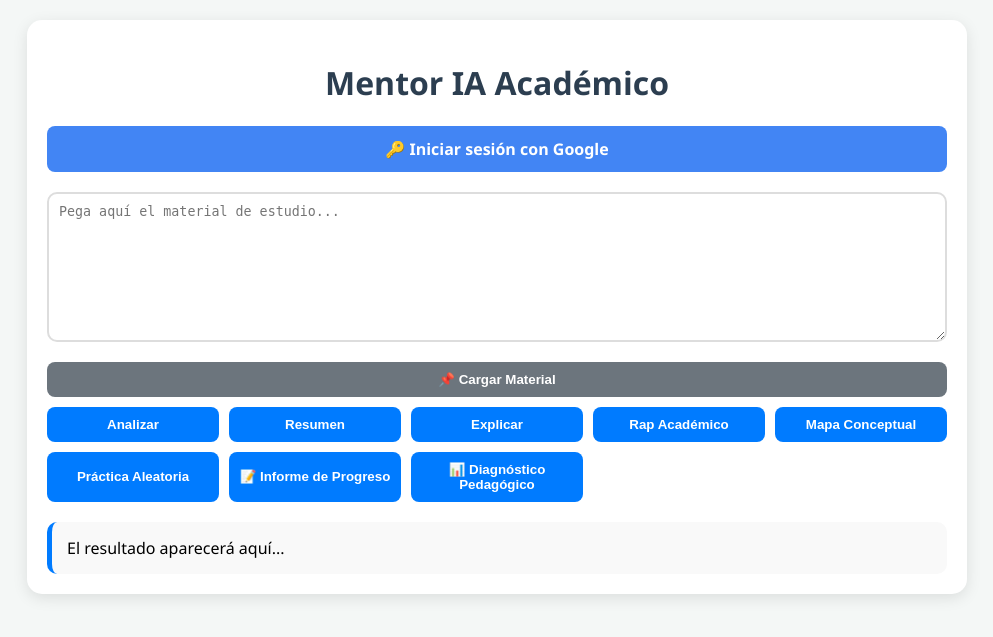
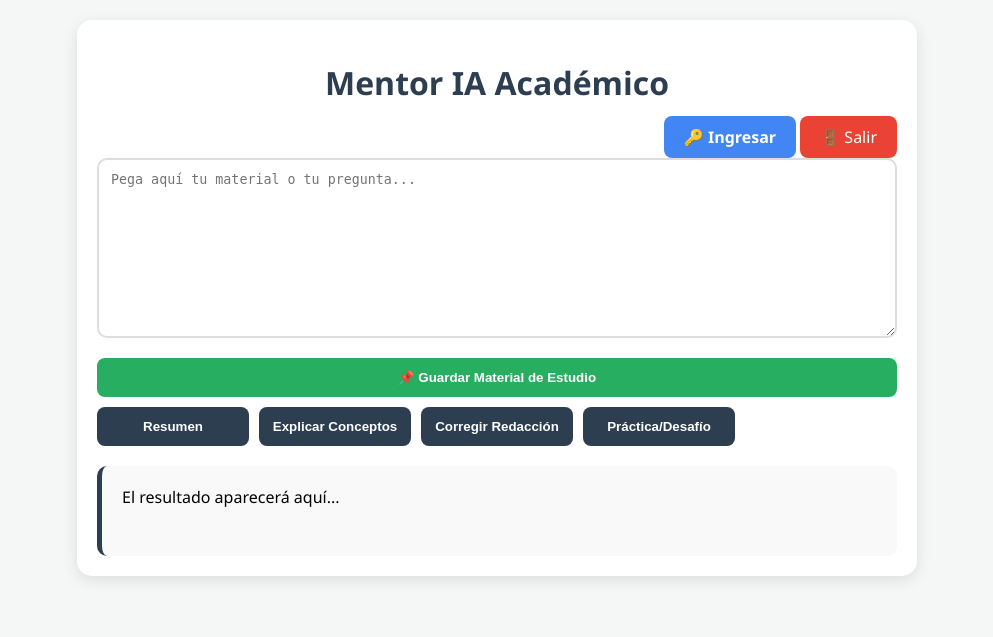
Before and after one commit to iaentrenador/mentor-academico, a Flask app: template templates/index.html in a window 1280 px wide. Shown: the top 637 px of the page, without its empty margins (143-1136 px from the left). Run offline with Flask 3, Linux system fonts and the light colour scheme; the template is opened without the code that fills it, so the values that code supplies are empty.

Commit message:
Update index.html

```diff
--- a/templates/index.html
+++ b/templates/index.html
@@ -3,107 +3,62 @@
 <head>
     <meta charset="UTF-8">
     <meta name="viewport" content="width=device-width, initial-scale=1.0">
-    <title>Mentor IA - Beta 5.3</title>
+    <title>Mentor IA - Beta 2.1</title>
     <style>
         body { font-family: 'Segoe UI', sans-serif; margin: 0; background-color: #f4f7f6; padding: 20px; }
-        .container { max-width: 900px; margin: auto; background: #fff; padding: 20px; border-radius: 15px; box-shadow: 0 4px 15px rgba(0,0,0,0.1); }
+        .container { max-width: 800px; margin: auto; background: #fff; padding: 20px; border-radius: 15px; box-shadow: 0 4px 15px rgba(0,0,0,0.1); }
         h1 { text-align: center; color: #2c3e50; }
-        .btn-login { display: block; text-align: center; margin-bottom: 20px; padding: 12px; background: #4285f4; color: white; text-decoration: none; border-radius: 8px; font-weight: bold; }
-        textarea { width: 100%; height: 150px; padding: 10px; border: 2px solid #ddd; border-radius: 10px; box-sizing: border-box; }
-        .controls { display: grid; grid-template-columns: repeat(auto-fit, minmax(150px, 1fr)); gap: 10px; margin-top: 15px; }
-        button { padding: 10px; border: none; border-radius: 8px; cursor: pointer; background: #007bff; color: white; font-weight: 600; }
-        .btn-load { background: #6c757d; grid-column: 1 / -1; }
-        #resultado { margin-top: 20px; padding: 15px; background: #f9f9f9; border-radius: 10px; border-left: 5px solid #007bff; white-space: pre-wrap; }
-        .acordeon { cursor: pointer; padding: 10px; background: #e9ecef; margin-bottom: 5px; border-radius: 8px; font-weight: bold; }
-        .panel { padding: 10px; display: none; background: #f1f3f5; border-radius: 8px; margin-bottom: 10px; white-space: pre-wrap; }
+        .nav-links { text-align: right; margin-bottom: 10px; }
+        .btn-login { padding: 10px 20px; background: #4285f4; color: white; text-decoration: none; border-radius: 8px; font-weight: bold; }
+        .btn-logout { padding: 10px 20px; background: #ea4335; color: white; text-decoration: none; border-radius: 8px; }
+        textarea { width: 100%; height: 180px; padding: 12px; border: 2px solid #ddd; border-radius: 10px; box-sizing: border-box; resize: vertical; }
+        .controls { display: grid; grid-template-columns: repeat(auto-fit, minmax(140px, 1fr)); gap: 10px; margin-top: 15px; }
+        button { padding: 12px; border: none; border-radius: 8px; cursor: pointer; background: #2c3e50; color: white; font-weight: 600; transition: background 0.3s; }
+        button:hover { background: #34495e; }
+        .btn-load { background: #27ae60; grid-column: 1 / -1; }
+        #resultado { margin-top: 20px; padding: 20px; background: #f9f9f9; border-radius: 10px; border-left: 5px solid #2c3e50; min-height: 50px; white-space: pre-wrap; }
     </style>
 </head>
 <body>
     <div class="container">
         <h1>Mentor IA Académico</h1>
-        <a href="/login" class="btn-login">🔑 Iniciar sesión con Google</a>
+        <div class="nav-links">
+            <a href="/login" class="btn-login">🔑 Ingresar</a>
+            <a href="/logout" class="btn-logout">🚪 Salir</a>
+        </div>
 
-        <textarea id="texto" placeholder="Pega aquí el material de estudio..."></textarea>
+        <textarea id="texto" placeholder="Pega aquí tu material o tu pregunta..."></textarea>
 
         <div class="controls">
-            <button class="btn-load" onclick="enviar('cargar_material')">📌 Cargar Material</button>
-            <button onclick="enviar('analizar')">Analizar</button>
+            <button class="btn-load" onclick="enviar('cargar_material')">📌 Guardar Material de Estudio</button>
             <button onclick="enviar('resumen')">Resumen</button>
-            <button onclick="enviar('explicar')">Explicar</button>
-            <button onclick="enviar('rap')">Rap Académico</button>
-            <button onclick="enviar('mapa_conceptual')">Mapa Conceptual</button>
-            <button onclick="enviar('aleatorio')">Práctica Aleatoria</button>
-            <button onclick="enviar('informe_progreso')">📝 Informe de Progreso</button>
-            <button onclick="enviar('diagnostico')">📊 Diagnóstico Pedagógico</button>
+            <button onclick="enviar('explicar')">Explicar Conceptos</button>
+            <button onclick="enviar('corregir')">Corregir Redacción</button>
+            <button onclick="enviar('desafio')">Práctica/Desafío</button>
         </div>
 
         <div id="resultado">El resultado aparecerá aquí...</div>
     </div>
 
     <script>
-        const BASE_URL = window.location.origin;
-        const acordeonEstados = {};
-
         async function enviar(tarea) {
             const texto = document.getElementById('texto').value;
-            if (!texto) return alert("Ingresa contenido.");
-            const resultadoDiv = document.getElementById('resultado');
-            resultadoDiv.innerHTML = "Procesando...";
+            const resDiv = document.getElementById('resultado');
+
+            if (tarea !== 'cargar_material' && !texto) return alert("Ingresa contenido primero.");
+            resDiv.innerText = "Pensando...";
 
             try {
-                const res = await fetch(`${BASE_URL}/${tarea}`, {
+                const response = await fetch(`/${tarea}`, {
                     method: 'POST',
                     headers: { 'Content-Type': 'application/json' },
-                    body: JSON.stringify({ texto: texto })
+                    body: JSON.stringify({ texto: texto, material: texto })
                 });
-                const data = await res.json();
-
-                if (data.error) {
-                    resultadoDiv.innerText = "⚠️ " + data.error;
-                    return;
-                }
-
-                if (tarea === 'informe_progreso' || tarea === 'diagnostico') {
-                    mostrarAcordeon(data.resultado);
-                } else {
-                    resultadoDiv.innerText = data.resultado;
-                }
-
+                const data = await response.json();
+                resDiv.innerText = data.resultado || data.res || "Error en la operación.";
             } catch (err) {
-                resultadoDiv.innerText = "Error de conexión.";
+                resDiv.innerText = "⚠️ Error de conexión con el servidor.";
             }
-        }
-
-        function mostrarAcordeon(texto) {
-            const resultadoDiv = document.getElementById('resultado');
-            resultadoDiv.innerHTML = "";
-            const secciones = texto.split(/\n\s*\n/);
-
-            secciones.forEach((sec, idx) => {
-                const lineas = sec.trim().split("\n");
-                let titulo = lineas[0].trim();
-                let contenido = lineas.slice(1).join("\n").trim();
-                if (!contenido) { contenido = titulo; titulo = "Sección " + (idx+1); }
-
-                const btn = document.createElement('div');
-                btn.className = 'acordeon';
-                btn.innerText = titulo;
-
-                const panel = document.createElement('div');
-                panel.className = 'panel';
-                panel.innerText = contenido;
-
-                if (acordeonEstados[titulo] === true) panel.style.display = 'block';
-
-                btn.addEventListener('click', () => {
-                    const abierto = panel.style.display === 'block';
-                    panel.style.display = abierto ? 'none' : 'block';
-                    acordeonEstados[titulo] = !abierto;
-                });
-
-                resultadoDiv.appendChild(btn);
-                resultadoDiv.appendChild(panel);
-            });
         }
     </script>
 </body>
```
